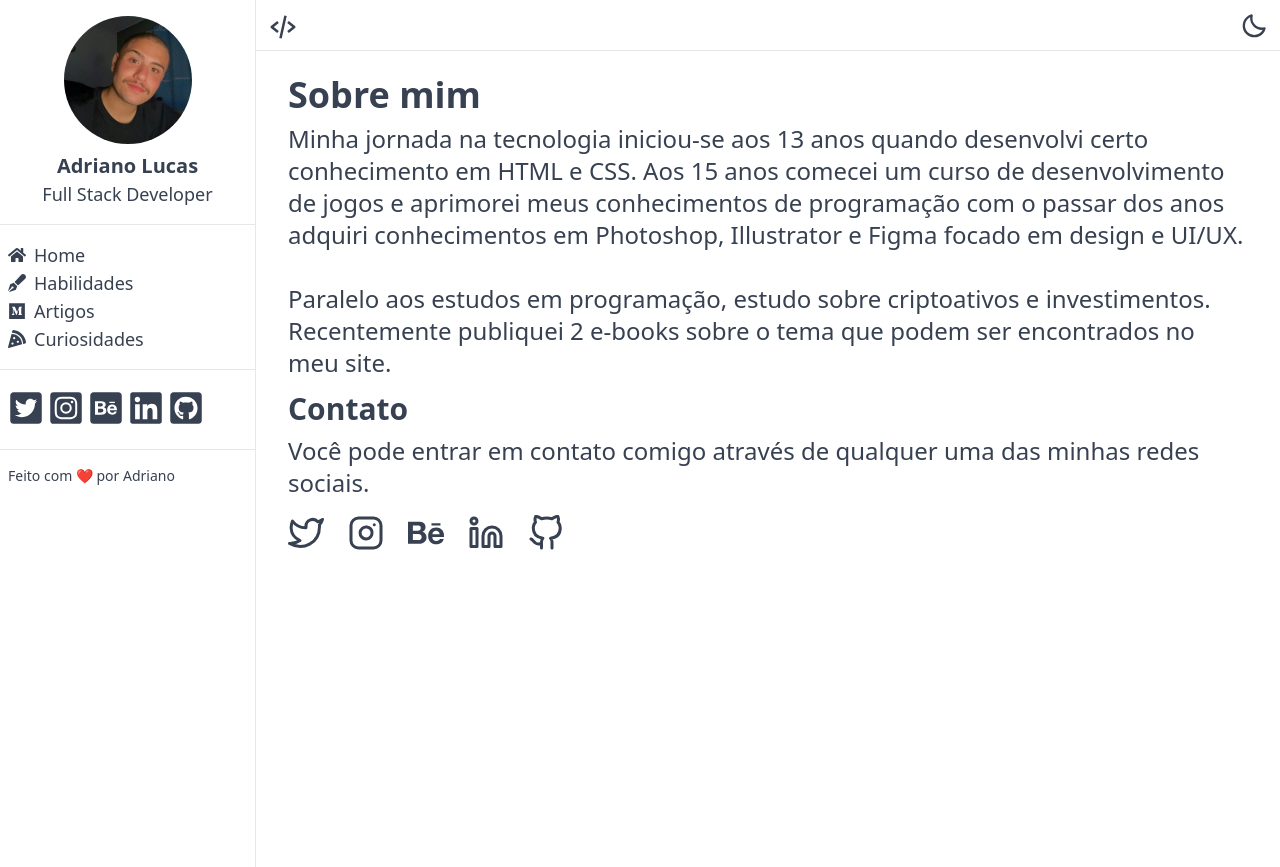
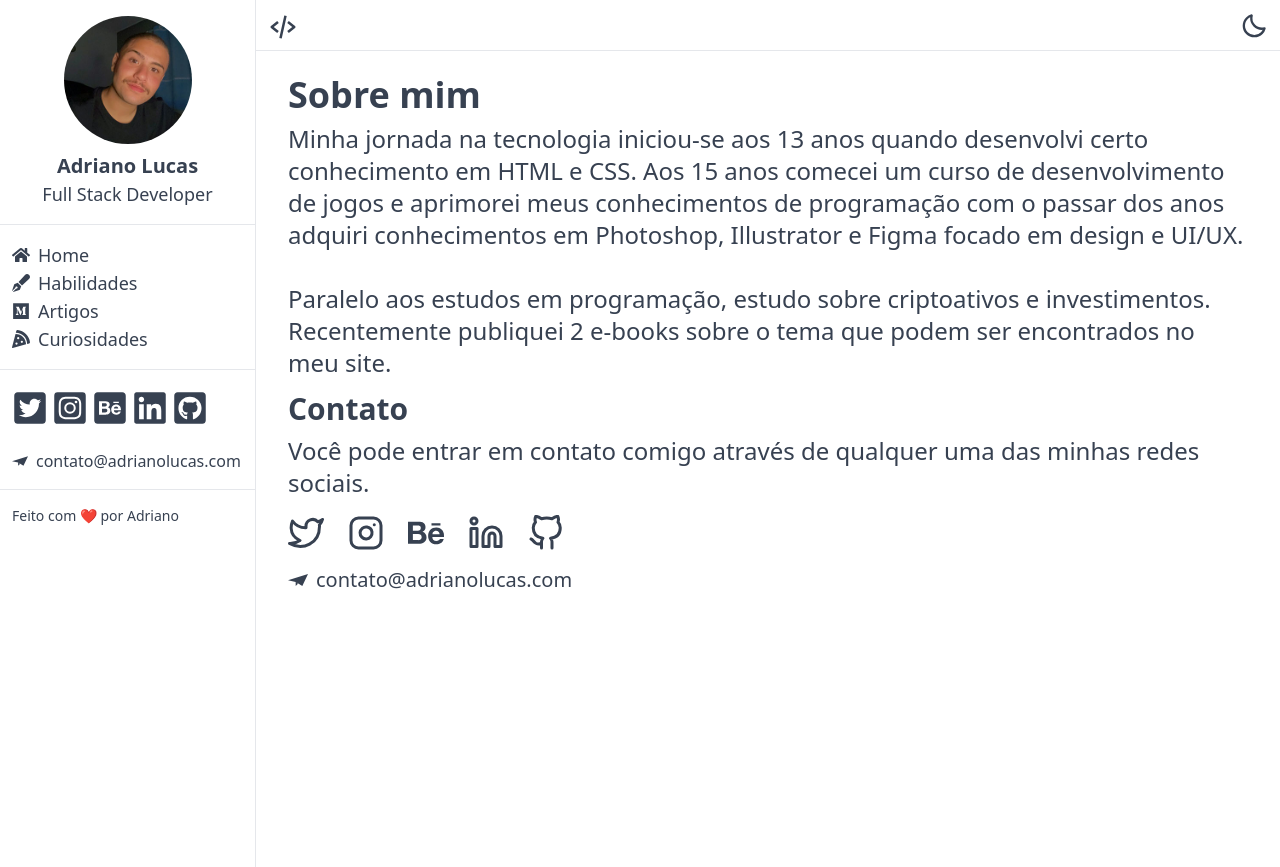
Before and after one commit to oadrianolucas/portfolio-next-js, a Next.js app: page / in a window 1280 px wide. Built offline with nearby package versions, Linux system fonts and the light colour scheme.

Commit message:
add email contact

```diff
--- a/components/About.js
+++ b/components/About.js
@@ -1,7 +1,6 @@
 import { FiTwitter, FiInstagram, FiLinkedin, FiGithub } from "react-icons/fi";
-
 import { BsBehance } from "react-icons/bs";
-
+import { SiMinutemailer } from "react-icons/si";
 export const About = () => {
   return (
     <div>
@@ -51,6 +50,10 @@ export const About = () => {
             </a>
           </button>
         </div>
+        <div className="flex items-center font-medium space-x-2 text-xl mt-2">
+          <SiMinutemailer />
+          <p>contato@adrianolucas.com</p>
+        </div>
       </div>
     </div>
   );
--- a/components/Sidebar.js
+++ b/components/Sidebar.js
@@ -10,7 +10,7 @@ import {
   FaPenFancy,
 } from "react-icons/fa";
 import { IoCloseSharp } from "react-icons/io5";
-
+import { SiMinutemailer } from "react-icons/si";
 function Sidebar() {
   return (
     <div
@@ -31,7 +31,7 @@ function Sidebar() {
           <p className="font-thin	text-lg">Full Stack Developer</p>
         </div>
         <hr className="border-t dark:border-gray-700" />
-        <div className="pl-2 text-lg">
+        <div className="pl-3 text-lg">
           <button className="flex items-center space-x-2 hover:text-gray-500">
             <FaHome />
             <a href="/">Home</a>
@@ -50,7 +50,7 @@ function Sidebar() {
           </button>
         </div>
         <hr className="border-t dark:border-gray-700" />
-        <div className="items-center space-x-1 text-4xl pl-2 pt-1">
+        <div className="items-center space-x-1 text-4xl pl-3 pt-1">
           <button className="hover:text-gray-500">
             <a href="https://twitter.com/oadrianolucas" target="_blank">
               <FaTwitterSquare />
@@ -77,8 +77,12 @@ function Sidebar() {
             </a>
           </button>
         </div>
+        <div className="flex items-center space-x-2 text-md pl-3">
+          <SiMinutemailer />
+          <p>contato@adrianolucas.com</p>
+        </div>
         <hr className="border-t dark:border-gray-700" />
-        <h4 className="text-sm pl-2">Feito com ❤️ por Adriano</h4>
+        <h4 className="text-sm pl-3">Feito com ❤️ por Adriano</h4>
       </div>
     </div>
   );
```
